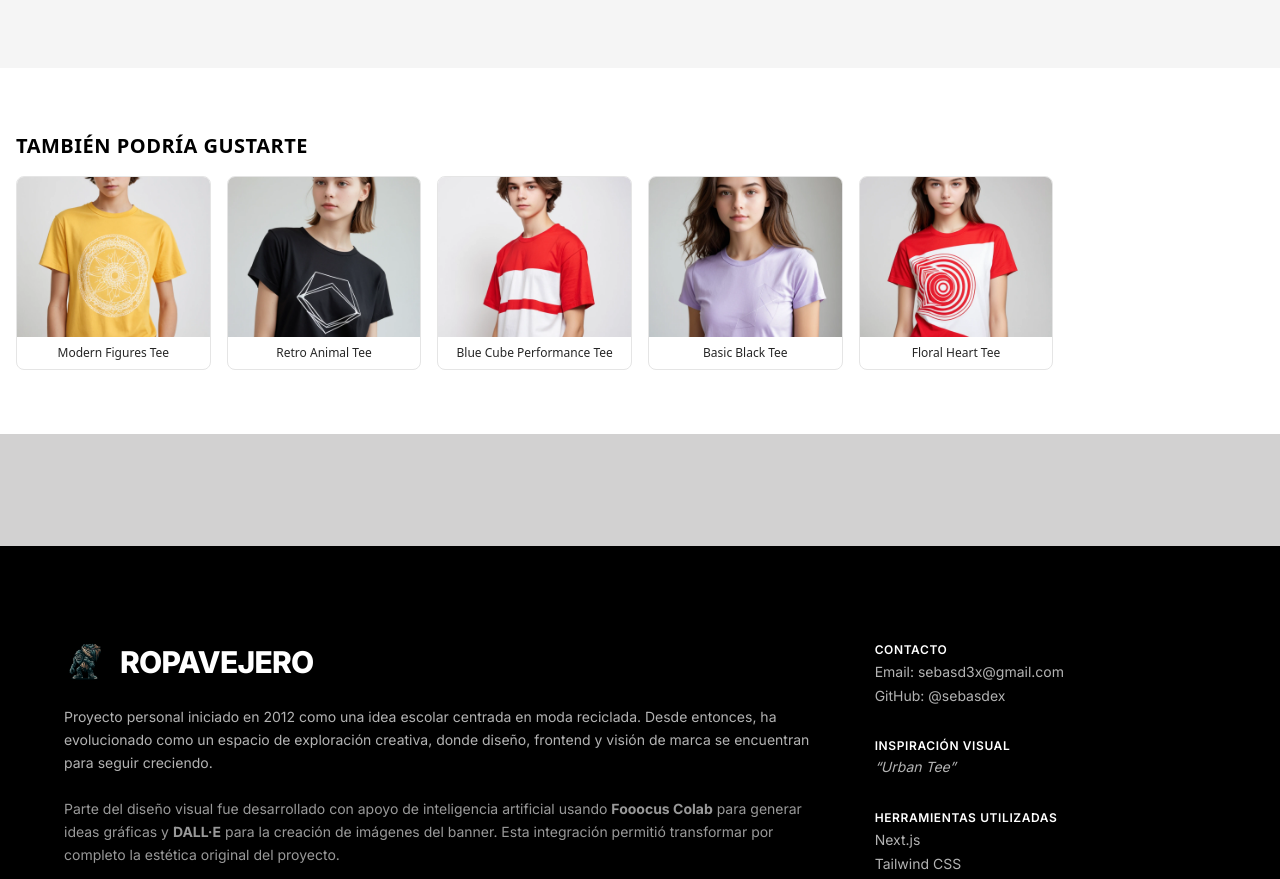
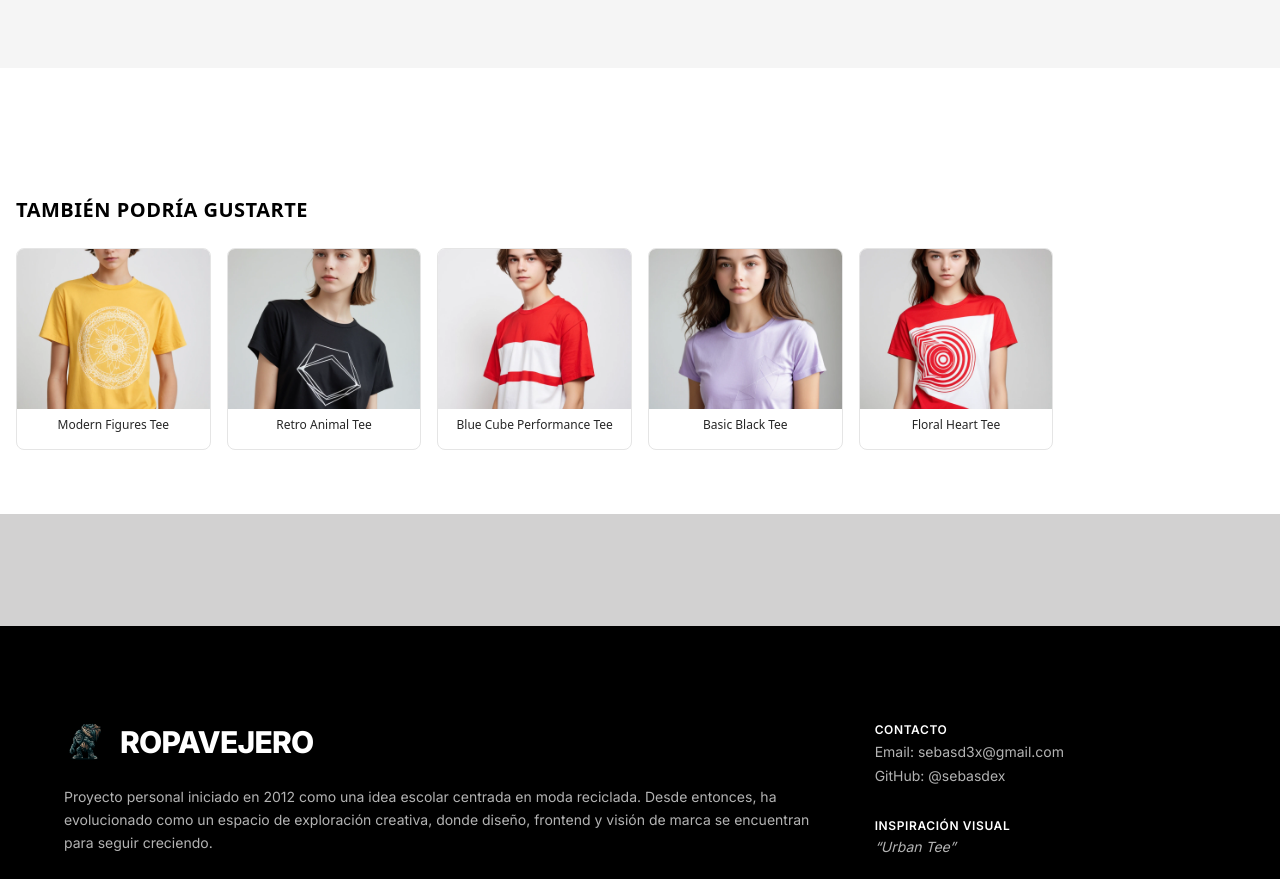
Before and after one commit to sebasdex/ropavejero-next, a Next.js app: page /collection/1 in a window 1280 px wide. Shown: the part 1040-1919 px from the top of the page. Built offline with nearby package versions, Linux system fonts and the light colour scheme.

Commit message:
feat: Refactor RelatedProducts component for improved props handling and styling

```diff
--- a/src/components/RelatedProducts.tsx
+++ b/src/components/RelatedProducts.tsx
@@ -8,31 +8,53 @@ function shuffleArray<T>(array: T[]): T[] {
     return [...array].sort(() => Math.random() - 0.5);
 }
 
-function RelatedProducts({ currentId }: { currentId: number }) {
-    const currentProduct = dbShirts.find((s) => s.id === currentId);
+type Props =
+    | { currentId: number; category?: never; excludeIds?: never }
+    | { category: string; excludeIds?: number[]; currentId?: never };
+
+function RelatedProducts(props: Props) {
     const [related, setRelated] = useState<typeof dbShirts>([]);
 
     useEffect(() => {
-        if (!currentProduct) return;
-        const filtered = dbShirts.filter(
-            (shirt) => shirt.category === currentProduct.category && shirt.id !== currentId
-        );
+        let filtered: typeof dbShirts = [];
+        if ("currentId" in props) {
+            const currentProduct = dbShirts.find((s) => s.id === props.currentId);
+            if (!currentProduct) return;
+            filtered = dbShirts.filter(
+                (shirt) =>
+                    shirt.category === currentProduct.category &&
+                    shirt.id !== props.currentId
+            );
+        }
+
+        if ("category" in props) {
+            filtered = dbShirts.filter(
+                (shirt) =>
+                    shirt.category === props.category &&
+                    !props.excludeIds?.includes(shirt.id)
+            );
+        }
+
         const randomized = shuffleArray(filtered).slice(0, 6);
         setRelated(randomized);
-    }, [currentId]);
+    }, [props]);
 
-    if (!currentProduct || related.length === 0) return null;
+    if (related.length === 0) return null;
 
     return (
-        <div className="space-y-4">
-            <h3 className="text-xl font-bold uppercase tracking-wide mb-4">
+        <div className="space-y-6 mt-16">
+            <h3 className="text-xl font-bold uppercase tracking-wide mb-2">
                 También podría gustarte
             </h3>
 
             <div className="grid grid-cols-2 sm:grid-cols-3 md:grid-cols-6 gap-4">
                 {related.map((shirt) => (
-                    <Link key={shirt.id} href={`/collection/${shirt.id}`} className="group">
-                        <div className="border border-neutral-200 rounded-lg overflow-hidden bg-white transition-all duration-200 transform group-hover:shadow-lg group-hover:scale-105">
+                    <Link
+                        key={shirt.id}
+                        href={`/collection/${shirt.id}`}
+                        className="group"
+                    >
+                        <div className="border border-neutral-200 rounded-lg overflow-hidden bg-white transition-all duration-300 transform group-hover:shadow-md group-hover:scale-[1.03] flex flex-col h-full">
                             <div className="overflow-hidden h-40">
                                 <Image
                                     src={shirt.image}
@@ -42,16 +64,16 @@ function RelatedProducts({ currentId }: { currentId: number }) {
                                     className="w-full h-full object-cover group-hover:scale-105 transition-transform duration-300"
                                 />
                             </div>
-                            <div className="p-2 text-xs text-center text-neutral-800 font-medium group-hover:underline transition-colors">
+                            <div className="p-2 text-xs text-center text-neutral-800 font-medium group-hover:underline transition-colors h-[40px] line-clamp-2">
                                 {shirt.name}
                             </div>
+
                         </div>
                     </Link>
                 ))}
             </div>
         </div>
     );
-
 }
 
 export default RelatedProducts;
```
